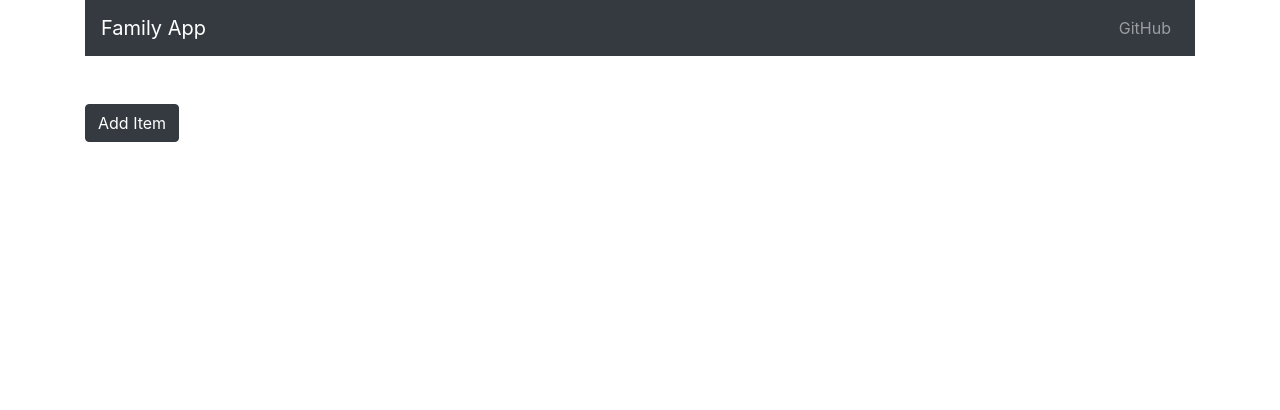
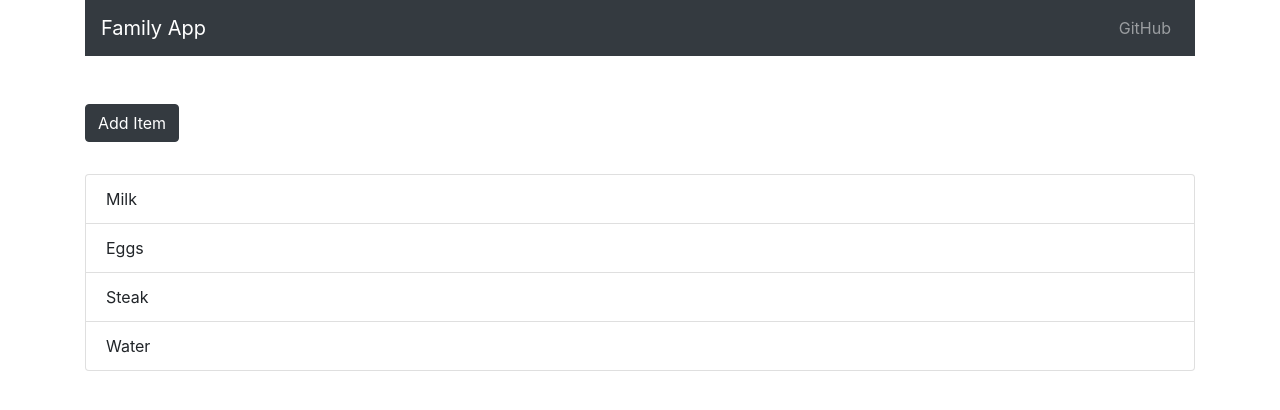
Before and after one commit to mdrews/FamilyApp, a React (Create React App) app in the folder client/: page / in a window 1280 px wide. Shown: the top 410 px of the page. Built offline with nearby package versions, Linux system fonts and the light colour scheme.

Commit message:
add list of items to shopping list

```diff
--- a/client/src/components/ShoppingList.js
+++ b/client/src/components/ShoppingList.js
@@ -12,16 +12,25 @@ const ShoppingList = () => {
     { id: uuid(), name: 'Water' },
   ]);
 
-  console.log(items);
   return(<Container>
     <Button
       color="dark"
+      style={{marginBottom: "2rem"}}
       onClick={() => {
         const name = prompt("Add an Item");
         if(name) { setItems([...items, { id: uuid(), name }])}
       }}>
-
       Add Item</Button>
+    <ListGroup>
+      <TransitionGroup>
+        {items.map(item => {
+          return(
+          <CSSTransition key={item.id}>
+            <ListGroupItem>{item.name}</ListGroupItem>
+          </CSSTransition>)
+        })}
+      </TransitionGroup>
+    </ListGroup>
   </Container>);
 }
 
```
